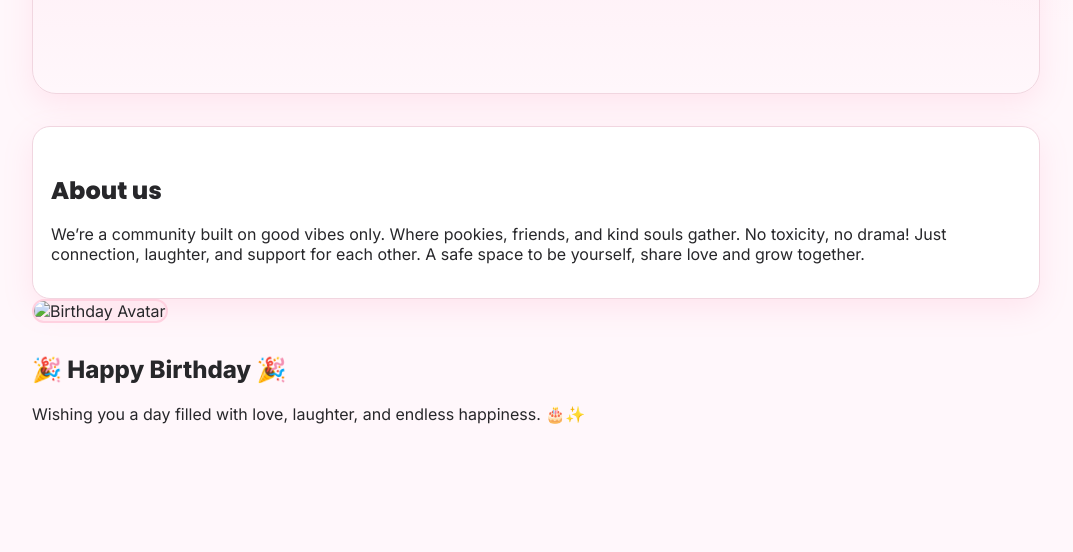
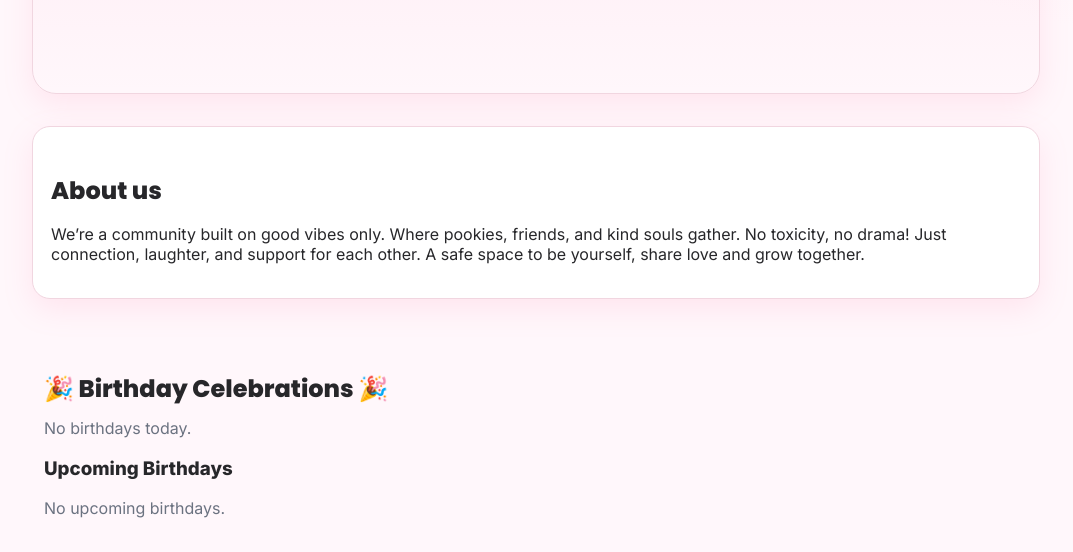
Before and after one commit to MrIAS1613/Pinky-Way, a plain HTML site: page index.html in a window 1280 px wide. Shown: the part 248-800 px from the top of the page, without its empty margins (104-1177 px from the left). Drawn offline with nearby package versions, Linux system fonts and the light colour scheme.

Commit message:
index.html

```diff
--- a/index.html
+++ b/index.html
@@ -35,15 +35,15 @@
       <p>We’re a community built on good vibes only. Where pookies, friends, and kind souls gather. No toxicity, no drama! Just connection, laughter, and support for each other. A safe space to be yourself, share love and grow together.</p>
     </section>
 
-<!-- Birthday Section -->
-<section class="birthday-card">
-  <div class="birthday-left">
-    <img src="your-avatar.jpg" alt="Birthday Avatar" class="avatar">
-  </div>
-  <div class="birthday-right">
-    <h1>🎉 Happy Birthday 🎉</h1>
-    <p>Wishing you a day filled with love, laughter, and endless happiness. 🎂✨</p>
-  </div>
+<section id="birthday-section">
+      <h2>🎉 Birthday Celebrations 🎉</h2>
+
+      <!-- Today's Birthday -->
+      <div id="today-birthday" class="birthday-card"></div>
+
+      <!-- Upcoming Birthdays -->
+      <h3>Upcoming Birthdays</h3>
+      <div id="upcoming-birthdays" class="birthday-grid"></div>
 </section>
 
 <!-- Confetti Canvas -->
```
